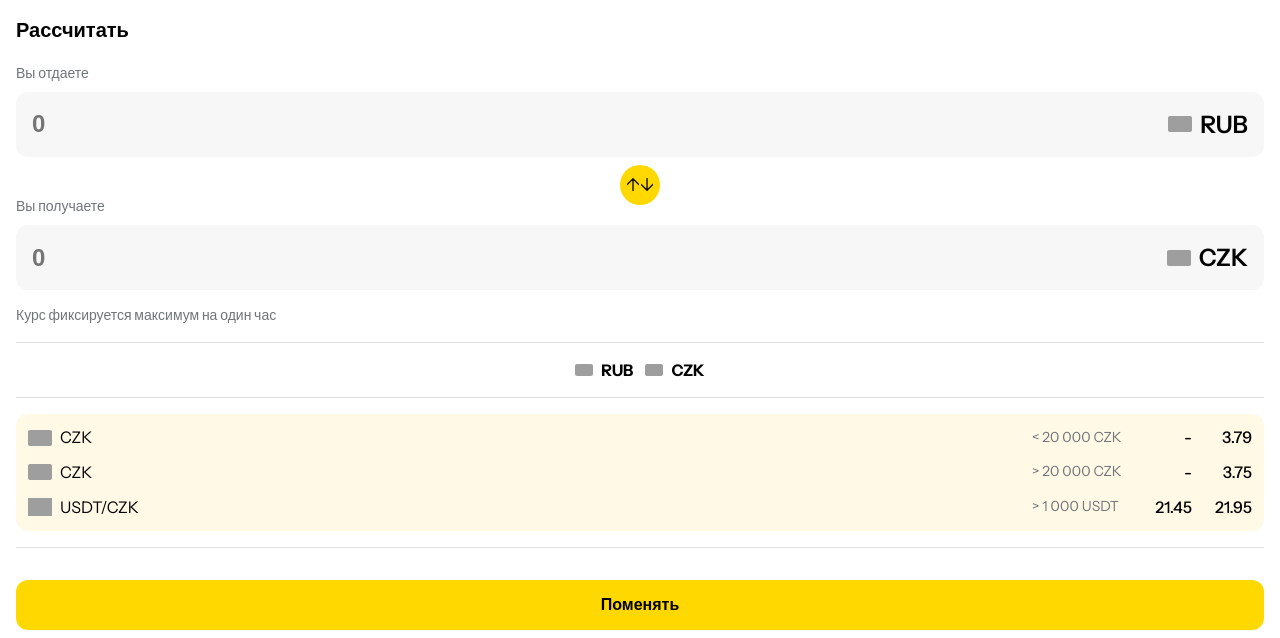
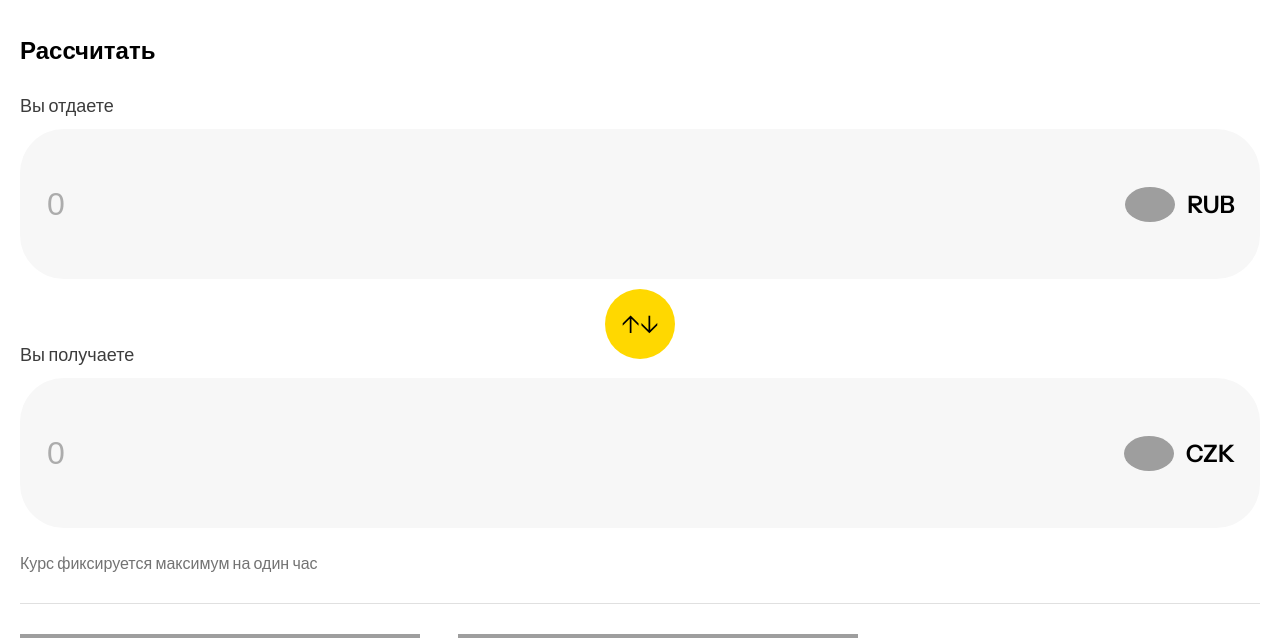
Before and after one commit to bibiboba1/converter, a Flask app: page / in a window 1280 px wide. Shown: the top 638 px of the page. Run offline with Flask 3, Linux system fonts and the light colour scheme; some libraries are stand-ins or nearby versions; grey boxes are pictures that could not be loaded.

Commit message:
Add files via upload

```diff
--- a/static/style.css
+++ b/static/style.css
@@ -1,75 +1,64 @@
 :root {
   --primary-text: #000000;
-  --secondary-text: #707579;
-  --yellow-accent: #FFD800;
+  --secondary-text: #737373;
+  --accent-color: #FFD800;
   --input-bg: #F7F7F7;
   --border-color: #E0E0E0;
-  --button-bg: #FFD800;
-  --button-text: #000000;
-}
-
-* {
-  margin: 0;
-  padding: 0;
-  box-sizing: border-box;
-  -webkit-tap-highlight-color: transparent;
 }
 
 body {
   font-family: 'Instrument Sans', sans-serif;
-  background-color: #FFFFFF;
+  background-color: white;
   color: var(--primary-text);
-  line-height: 1.4;
+  margin: 0;
+  padding: 0;
 }
 
 .container {
-  padding: 16px;
   max-width: 100%;
+  padding: 20px;
 }
 
 .title {
-  font-size: 20px;
-  font-weight: 700;
-  margin-bottom: 20px;
+  font-size: 24px;
+  font-weight: 600;
+  margin-bottom: 30px;
   text-align: left;
 }
 
 .input-section {
-  margin-bottom: 16px;
+  margin-bottom: 25px;
 }
 
 .input-label {
-  font-size: 14px;
+  font-size: 18px;
+  color: #3C3C3C;
+  margin-bottom: 12px;
   font-weight: 500;
-  color: var(--secondary-text);
-  margin-bottom: 8px;
-  text-align: left;
 }
 
 .input-field {
   display: flex;
   align-items: center;
   background-color: var(--input-bg);
-  border-radius: 12px;
-  padding: 16px;
+  border-radius: 44px;
+  padding: 25px;
+  height: 100px;
 }
 
 .input-field input {
   flex: 1;
   border: none;
   background: transparent;
-  font-size: 24px;
-  font-weight: 600;
+  font-size: 32px;
+  font-family: 'Inria Sans', sans-serif;
+  font-weight: 300;
+  color: #ACACAC;
   outline: none;
 }
 
-.details-input {
-  width: 100%;
-  border: none;
-  border-bottom: 1px solid var(--border-color);
-  padding: 12px 0;
-  font-size: 16px;
-  outline: none;
+.input-field input::placeholder {
+  color: #ACACAC;
 }
 
 .currency-display {
@@ -77,73 +66,63 @@ body {
   align-items: center;
   font-size: 24px;
   font-weight: 600;
-  margin-left: 12px;
+  margin-left: 15px;
 }
 
-.currency-flag, .small-flag {
-  width: 24px;
-  height: 16px;
-  margin-right: 8px;
-  border-radius: 2px;
+.currency-flag, .currency-icon {
+  width: 50px;
+  height: 35px;
+  margin-right: 12px;
+  border-radius: 50%;
   object-fit: cover;
 }
 
-.small-flag {
-  width: 18px;
-  height: 12px;
-}
-
 .swap-btn {
-  width: 40px;
-  height: 40px;
-  background-color: var(--yellow-accent);
+  width: 70px;
+  height: 70px;
+  background-color: var(--accent-color);
   border-radius: 50%;
   display: flex;
   align-items: center;
   justify-content: center;
-  margin: -8px auto;
-  font-size: 18px;
+  margin: -15px auto;
+  font-size: 24px;
   cursor: pointer;
   border: none;
+  z-index: 1;
+  position: relative;
 }
 
 .rate-info {
-  font-size: 14px;
-  font-weight: 500;
+  font-size: 16px;
   color: var(--secondary-text);
   text-align: left;
-  margin: 16px 0;
+  margin: 20px 0;
 }
 
 .divider {
   height: 1px;
   background-color: var(--border-color);
-  margin: 16px 0;
+  margin: 30px 0;
 }
 
-.currency-pair {
-  display: flex;
-  justify-content: center;
-  gap: 12px;
-  margin-bottom: 16px;
-  font-weight: 700;
+.section-title {
+  font-size: 24px;
+  font-weight: 600;
+  margin-bottom: 20px;
+  text-align: left;
 }
 
-.currency-pair span {
-  display: flex;
-  align-items: center;
-}
-
-.rates-section {
+.rates-container {
   background-color: #FFF9E6;
-  border-radius: 12px;
-  padding: 12px;
+  border-radius: 25px;
+  padding: 20px;
 }
 
 .rate-row {
   display: flex;
   align-items: center;
-  margin-bottom: 12px;
+  margin-bottom: 25px;
 }
 
 .rate-row:last-child {
@@ -154,86 +133,32 @@ body {
   flex: 1;
   display: flex;
   align-items: center;
-}
-
-.rate-currency img {
-  margin-right: 8px;
+  font-size: 22px;
+  font-weight: 600;
 }
 
 .rate-condition {
-  width: 100px;
-  font-size: 14px;
+  width: 180px;
+  font-size: 16px;
   color: var(--secondary-text);
 }
 
 .rate-value {
-  width: 60px;
+  width: 100px;
   text-align: right;
-  font-weight: 500;
-}
-
-.usdt-icon {
-  width: 24px;
-  height: 24px;
-  object-fit: contain;
+  font-size: 22px;
+  font-family: 'Istok Web', sans-serif;
 }
 
 .action-btn {
   width: 100%;
-  padding: 16px;
-  background-color: var(--button-bg);
-  color: var(--button-text);
+  padding: 25px;
+  background-color: var(--accent-color);
+  color: var(--primary-text);
   border: none;
-  border-radius: 12px;
-  font-size: 16px;
+  border-radius: 50px;
+  font-size: 24px;
   font-weight: 600;
   cursor: pointer;
-  margin-top: 16px;
+  margin-top: 20px;
 }
-
-/* Стили страницы выбора метода */
-.method-option {
-  display: flex;
-  align-items: center;
-  padding: 16px;
-  background: white;
-  border-radius: 12px;
-  margin-bottom: 12px;
-  cursor: pointer;
-}
-
-.method-icon {
-  font-size: 24px;
-  margin-right: 16px;
-  width: 40px;
-  height: 40px;
-  background: #F7F7F7;
-  border-radius: 50%;
-  display: flex;
-  align-items: center;
-  justify-content: center;
-}
-
-.method-title {
-  font-weight: 600;
-  font-size: 16px;
-  margin-bottom: 4px;
-}
-
-.method-desc {
-  font-size: 14px;
-  color: var(--secondary-text);
-}
-
-.back-btn {
-  width: 100%;
-  padding: 16px;
-  background: #F7F7F7;
-  color: black;
-  border: none;
-  border-radius: 12px;
-  font-size: 16px;
-  font-weight: 600;
-  margin-top: 24px;
-  cursor: pointer;
-}
```
Also changed, not shown: static/images/usdt.png (added).
